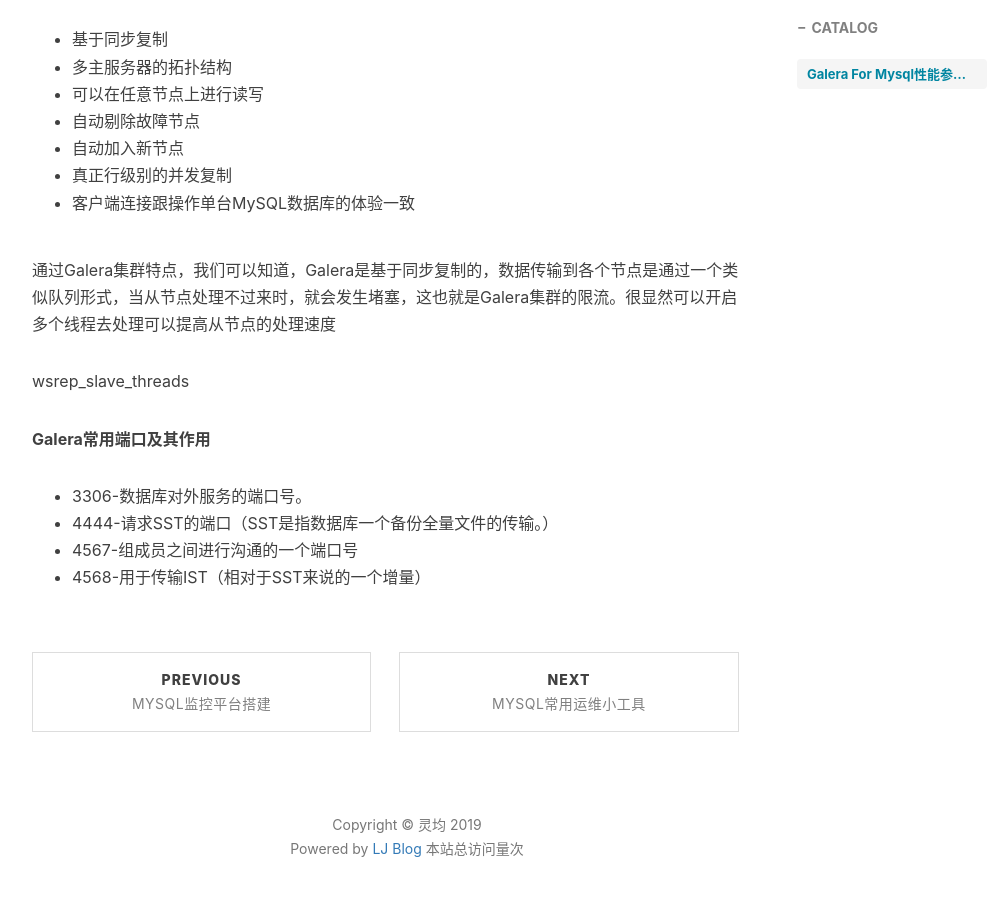
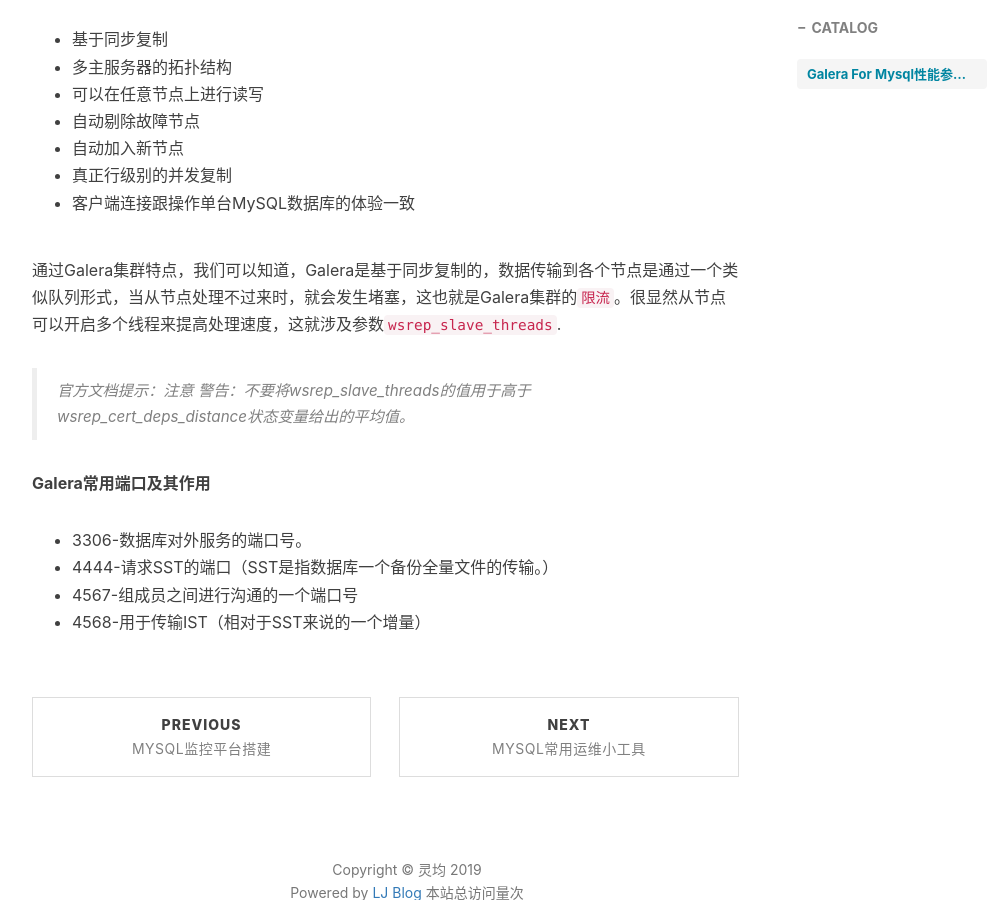
Before and after one commit to cslingjun/cslingjun.github.io, a Jekyll site: the page built from _posts/2019-04-26-Galera-For-Mysql重要性能参数测试.md, in a window 1280 px wide and 900 px high, scrolled down 992 px. Shown: the whole window, without its empty margins (233-1229 px from the left). Built offline with Jekyll 4.4.1, drawn with Linux system fonts in a browser that asks for light colours; nearby versions of some CDN libraries; comment, search, counter and statistics services are not loaded.

Commit message:
modify blog

```diff
--- a/_posts/2019-04-26-Galera-For-Mysql重要性能参数测试.md
+++ b/_posts/2019-04-26-Galera-For-Mysql重要性能参数测试.md
@@ -29,9 +29,15 @@
 - 真正行级别的并发复制
 - 客户端连接跟操作单台MySQL数据库的体验一致
 
-通过Galera集群特点，我们可以知道，Galera是基于同步复制的，数据传输到各个节点是通过一个类似队列形式，当从节点处理不过来时，就会发生堵塞，这也就是Galera集群的限流。很显然可以开启多个线程去处理可以提高从节点的处理速度
+通过Galera集群特点，我们可以知道，Galera是基于同步复制的，数据传输到各个节点是通过一个类似队列形式，当从节点处理不过来时，就会发生堵塞，这也就是Galera集群的`限流`。很显然从节点可以开启多个线程来提高处理速度，这就涉及参数`wsrep_slave_threads`.
 
-wsrep_slave_threads
+>官方文档提示：注意 警告：不要将wsrep_slave_threads的值用于高于wsrep_cert_deps_distance状态变量给出的平均值。
+
+
+
+
+
+
 
 
 
```
